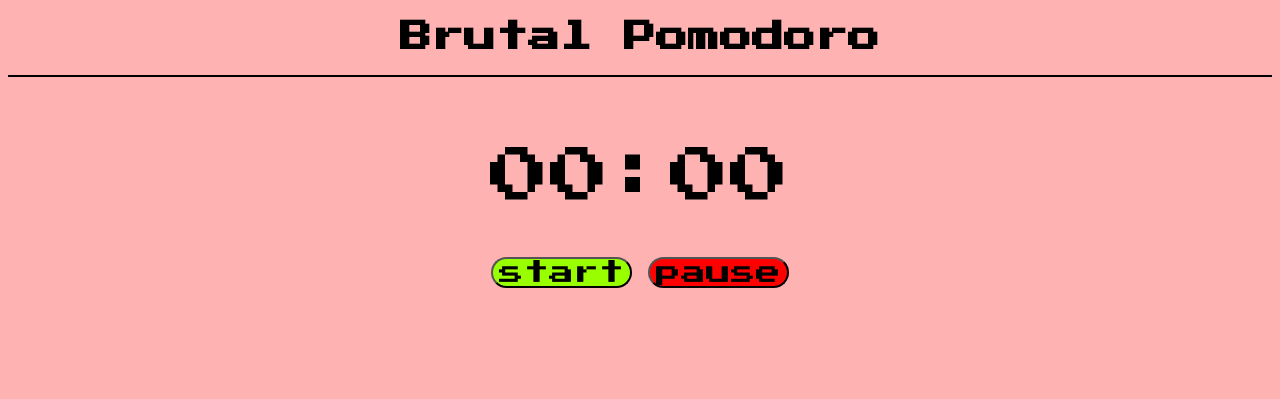
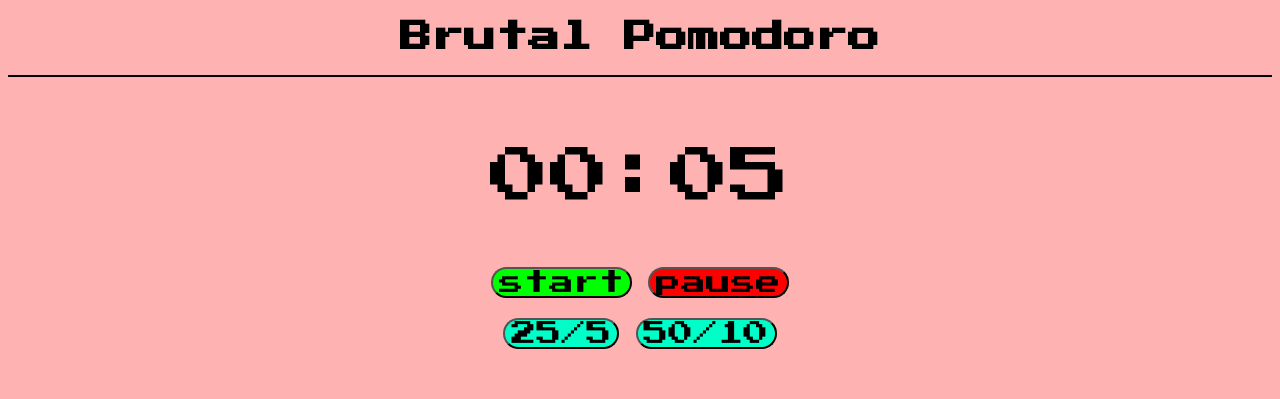
Before and after one commit to aiden-0/pomodoro-web, a plain HTML site: page index.html in a window 1280 px wide. Both pictures are taken after a click on the button "start". Shown: the top 399 px of the page. Drawn offline with Linux system fonts and the light colour scheme.

Commit message:
loop for break and timer work, need to fix pause

```diff
--- a/index.html
+++ b/index.html
@@ -11,15 +11,17 @@
     <h1 class="title">Brutal Pomodoro</h1>
     <hr color="black">
     <div id="pomotimer">
-        <div id="minute">00:00</div>
+        <p id="minute">10:00</p>
     </div>
     <div id="buttoncontainer">
-        <button class="buttons" onclick="startFunction()"style="font-size: 25px; background-color: rgb(153, 255, 0);">start</button>
-        <button class="buttons" onclick ="pauseFunction()"style="font-size: 25px; background-color: red;">pause</button>
+        <button id="start" class="buttons" onclick="start()"style="font-size: 25px; background-color: rgb(0, 255, 0);">start</button>
+        <button id="pause" class="buttons" onclick ="pause()"style="font-size: 25px; background-color: red;">pause</button><br>
+        <button id="timePreset1" class="buttonTimer" onclick ="changePreset()"style="font-size: 25px; background-color: rgb(0, 255, 200);">25/5</button>
+        <button id="timePreset2" class="buttonTimer" onclick ="changePreset()"style="font-size: 25px; background-color: rgb(0, 255, 200);">50/10</button>
     </div>
     <div class="video-container">
         <video controls autoplay loop muted src="backgroundvid.mp4" width="500px"></video>
     </div>
-
+    <script src="index.js"></script>
 </body>
 </html>
--- a/index.js
+++ b/index.js
@@ -0,0 +1,66 @@
+const startButton = document.getElementById("start")
+const pauseButton = document.getElementById("pause")
+const minTimer = document.getElementById("minute")
+let startMinutes =0.1;
+let breakTime=0.2;
+let breakTotaltime = breakTime *60;
+let time = startMinutes * 60;
+let isRunning = false;
+let userPause = false;
+
+
+function breakTimer(){
+    updateTimer(breakTotaltime)
+}
+
+function updateTimer(duration){
+    let time = duration;
+    function countdownFunc(){
+        let minutes = Math.floor(time / 60);
+        let seconds = time % 60;
+        let displayM;
+        let displayS;
+        if(minutes < 10){
+            displayM = "0" + minutes;
+        }else {
+            displayM = minutes;
+        }
+        if(seconds < 10){
+            displayS = "0" + seconds;
+        }else{
+            displayS = seconds;
+        }
+        minTimer.innerHTML = `${displayM}:${displayS}`;
+        time--;
+
+        if(time < 0){
+            clearInterval(countdown);
+            isRunning = false;
+            breakTimer(breakTotaltime)
+        }
+    }
+    countdown = setInterval(countdownFunc,1000);
+
+}
+
+function start(){
+    if(isRunning == false){
+        isRunning = true;
+        updateTimer(time)
+    }
+}
+
+function pause(){
+    if(isRunning == true){
+        userPause = true;
+        isRunning = false;
+    }
+}
+
+function setPreset1(){
+
+}
+
+function setPreset2(){
+
+}
--- a/style.css
+++ b/style.css
@@ -32,6 +32,14 @@ h1{
     cursor: pointer;
 }
 
+.buttonTimer{
+    font-family: 'Press Start 2P';
+    border-radius: 20px;
+    cursor: pointer;
+    margin-top: 20px;
+}
+
+
 video {
     max-width: 100%;
     width: 600px;
```
